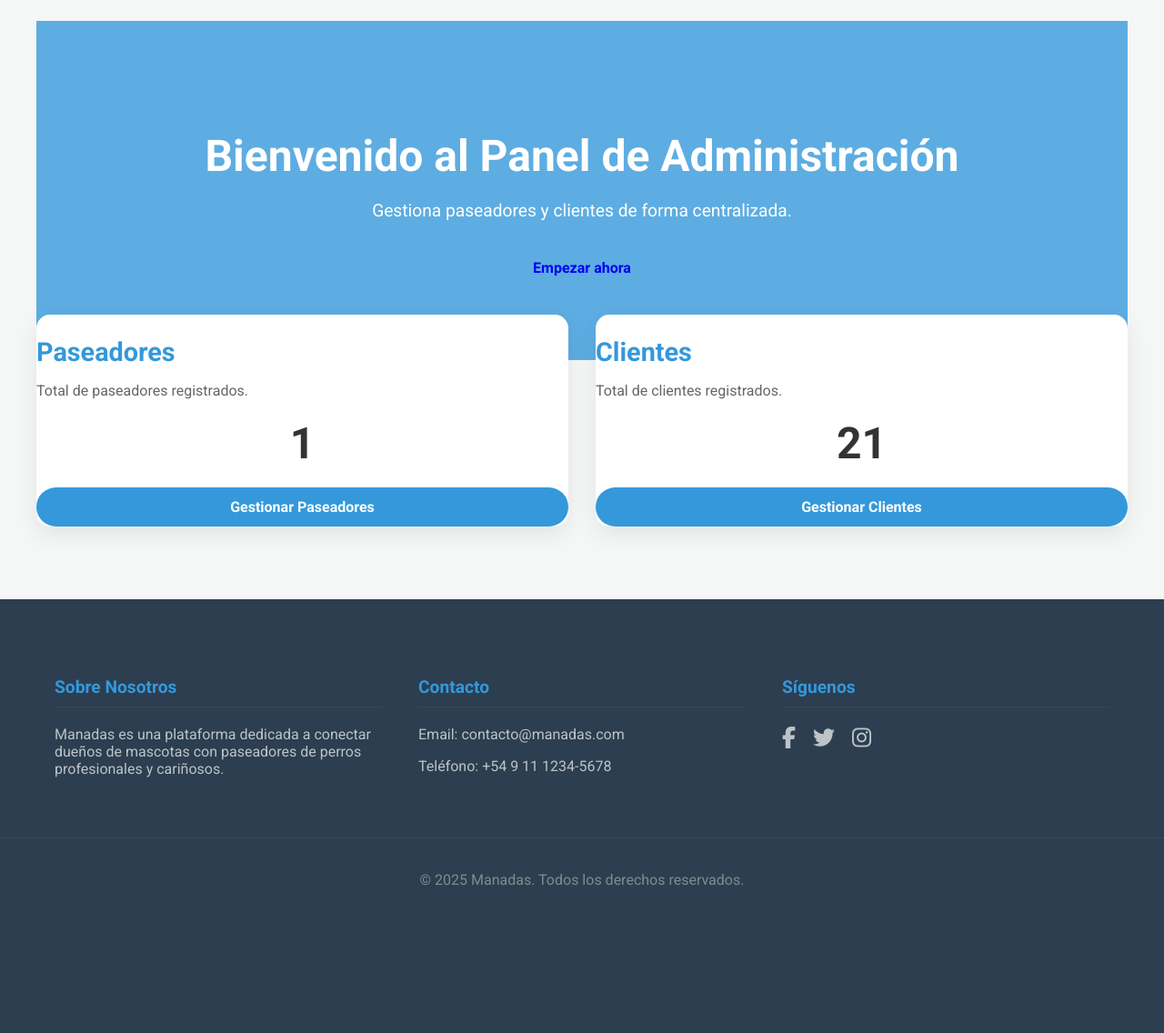
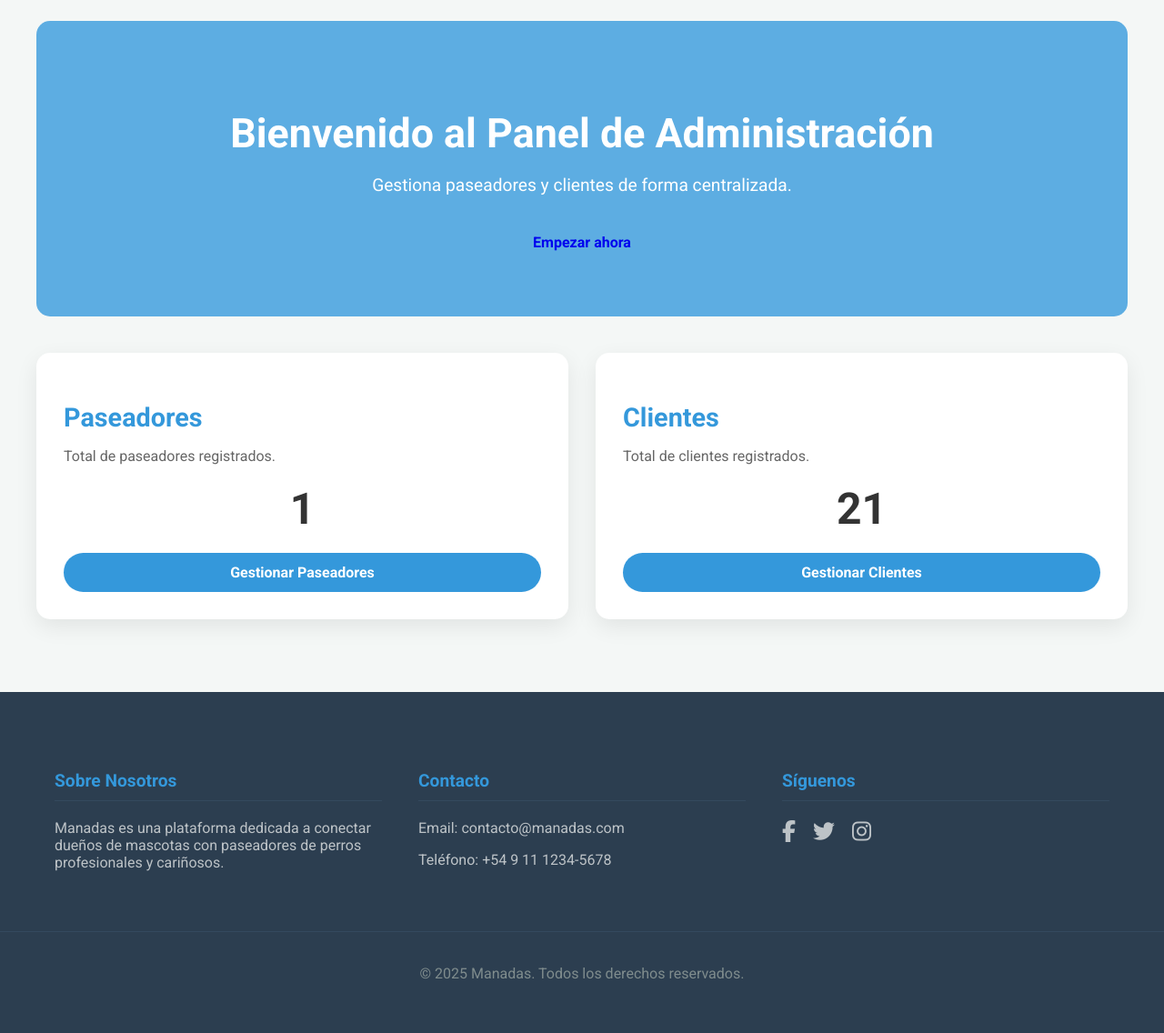
Before and after one commit to augusbarbieri/Grupo6, a PHP site: page /paginas/admin/inicio.php in a window 1280 px wide. Shown: the part 77-1213 px from the top of the page at 91% size. Before the commit the page ends 1050 px from the top, so only its background shows below. Run offline with PHP 8.4, Linux system fonts and the light colour scheme; the visitor is signed in with stand-in values (Sample User, id 1); data comes from the database, SQL or seed files in the repository; some libraries are stand-ins or nearby versions.

Commit message:
Mejora de Estilos y Refactorización de CSS
Se han realizado los siguientes cambios:

- **Restaurado el diseño del panel de administración**: Se ha solucionado un conflicto de estilos que afectaba a la visualización de las tarjetas en `paginas/admin/inicio.php`.
- **Mejorado el diseño de las páginas de perfil y mascotas**: Se ha implementado un estilo más "limpio" y moderno en `paginas/dueno/perfilUsuario.php` y `paginas/dueno/perfilUsuarioMisMascotas.php`, siguiendo las indicaciones del usuario.
- **Contenedor "hero"**: La sección superior (hero) de las páginas de perfil y mascotas ahora está contenida dentro del layout principal, en lugar de ocupar todo el ancho de la página.
- **Refactorización de CSS**: Se han refactorizado las clases de CSS para utilizar nombres más específicos (ej. `.dashboard-card`, `.pet-card`), evitando así conflictos de estilos y mejorando la mantenibilidad del código.
- **Configuración del entorno de desarrollo**: Se han añadido los pasos necesarios para configurar un entorno de desarrollo completo, incluyendo la instalación de PHP, MySQL y la configuración de la base de datos.

```diff
--- a/Assets/css/new-style.css
+++ b/Assets/css/new-style.css
@@ -81,26 +81,30 @@ body {
 }
 
 /* Hero Section */
-.hero {
+.hero, .hero-contained {
     background-color: #5DADE2;
     color: white;
-    padding: 80px 20px;
+    padding: 60px 40px;
     text-align: center;
-    border-radius: 0 0 20px 20px;
+    border-radius: 15px; /* Bordes redondeados y consistentes */
 }
 
-.hero h1 {
-    font-size: 3em;
-    margin-bottom: 20px;
+.hero h1, .hero-contained h1 {
+    font-size: 2.8em; /* Tamaño consistente */
+    font-weight: 700;
+    margin-bottom: 15px;
 }
 
-/* Profile Page Styles */
+.hero p, .hero-contained p {
+    font-size: 1.1em;
+    margin-bottom: 25px;
+}
+
+/* Profile Page Specific Styles */
 .hero-profile {
-    background-color: #5DADE2; /* Light blue from the image */
+    /* El fondo y el padding ahora son manejados por .hero-contained */
     color: white;
-    padding: 60px 20px;
     text-align: center;
-    border-radius: 0 0 30px 30px;
 }
 
 .hero-profile h1 {
@@ -280,58 +284,47 @@ body {
     display: flex;
     justify-content: center;
     gap: 30px;
-    margin-top: -50px;
+    margin-top: 40px; /* Ajustado para que no se solape con el hero */
     position: relative;
     z-index: 10;
 }
 
-.card {
+.dashboard-card {
     background-color: #ffffff;
     border-radius: 15px;
     box-shadow: 0 8px 25px rgba(0, 0, 0, 0.08);
-    padding: 0; /* Bootstrap añade padding, lo reseteamos para controlar desde el card-body */
+    padding: 30px;
     margin-bottom: 20px;
-    border: none; /* Sobrescribimos el borde por defecto de Bootstrap */
+    border: none;
     transition: all 0.3s ease;
-    width: 100%; /* Hacemos que ocupe el ancho de su columna */
+    width: 100%;
     text-align: left;
 }
 
-.card:hover {
+.dashboard-card:hover {
     transform: translateY(-5px);
     box-shadow: 0 12px 30px rgba(0, 0, 0, 0.1);
 }
 
-.card .card-img-top {
-    border-radius: 15px 15px 0 0;
-}
-
-.card .card-footer {
-    background-color: #fff;
-    border-top: none;
-    border-radius: 0 0 15px 15px;
-}
-
-
-.card h2 {
+.dashboard-card h2 {
     font-size: 1.8em;
     margin-bottom: 15px;
     color: #3498DB;
 }
 
-.card p {
+.dashboard-card p {
     font-size: 1em;
     color: #666;
 }
 
-.card-count {
+.dashboard-card-count {
     font-size: 3em;
     font-weight: bold;
     margin: 20px 0;
     text-align: center;
 }
 
-.btn-card {
+.btn-dashboard-card {
     display: block;
     background-color: #3498DB;
     color: white;
--- a/paginas/admin/inicio.php
+++ b/paginas/admin/inicio.php
@@ -35,17 +35,17 @@ include "../../componentes/header.php";
     </section>
 
     <section id="dashboard-cards" class="dashboard-cards">
-        <div class="card">
+        <div class="dashboard-card">
             <h2>Paseadores</h2>
             <p>Total de paseadores registrados.</p>
-            <div class="card-count"><?= $total_paseadores ?></div>
-            <a href="adminPaseadores.php" class="btn-card">Gestionar Paseadores</a>
+            <div class="dashboard-card-count"><?= $total_paseadores ?></div>
+            <a href="adminPaseadores.php" class="btn-dashboard-card">Gestionar Paseadores</a>
         </div>
-        <div class="card">
+        <div class="dashboard-card">
             <h2>Clientes</h2>
             <p>Total de clientes registrados.</p>
-            <div class="card-count"><?= $total_clientes ?></div>
-            <a href="adminClientes.php" class="btn-card">Gestionar Clientes</a>
+            <div class="dashboard-card-count"><?= $total_clientes ?></div>
+            <a href="adminClientes.php" class="btn-dashboard-card">Gestionar Clientes</a>
         </div>
     </section>
 </main>
```
Also changed, not shown: other parts of Assets/css/new-style.css (+34 -1 lines), paginas/dueno/perfilUsuario.php (+7 -8 lines), paginas/dueno/perfilUsuarioMisMascotas.php (+6 -6 lines).
